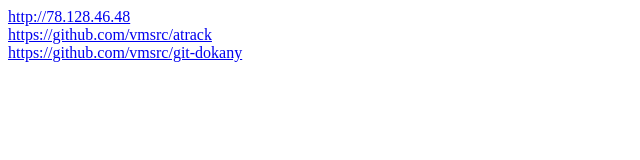
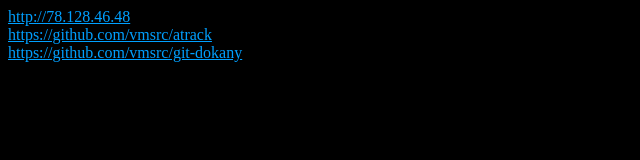
Before and after one commit to vmsrc/vmsrc.github.io, a plain HTML site: page index.html in a window 1280 px wide. Shown: the whole page, without its empty margins (0-640 px from the left). Drawn offline with Linux system fonts and the dark colour scheme.

Commit message:
Add style

```diff
--- a/index.html
+++ b/index.html
@@ -1,5 +1,7 @@
 <meta name="viewport" content="width=device-width, initial-scale=1">
-<head><meta charset="utf-8"></head>
+<meta charset="utf-8">
+<link rel="stylesheet" href="/style.css">
+
 <a href=http://78.128.46.48>http://78.128.46.48</a><br>
 <a href=https://github.com/vmsrc/atrack>https://github.com/vmsrc/atrack</a><br>
 <a href=https://github.com/vmsrc/git-dokany>https://github.com/vmsrc/git-dokany</a>
--- /dev/null
+++ b/style.css
@@ -0,0 +1,18 @@
+@media (prefers-color-scheme: dark) {
+	body {
+		background-color: #000000;
+		color: #f0fff0;
+	}
+	a:link {
+		color: #00a0ff;
+	}
+	a:visited {
+		color: #80a0ff;
+	}
+	a:hover {
+		background-color:#202020;
+	}
+	a:active {
+		color: #ff8080;
+	}
+}
```
